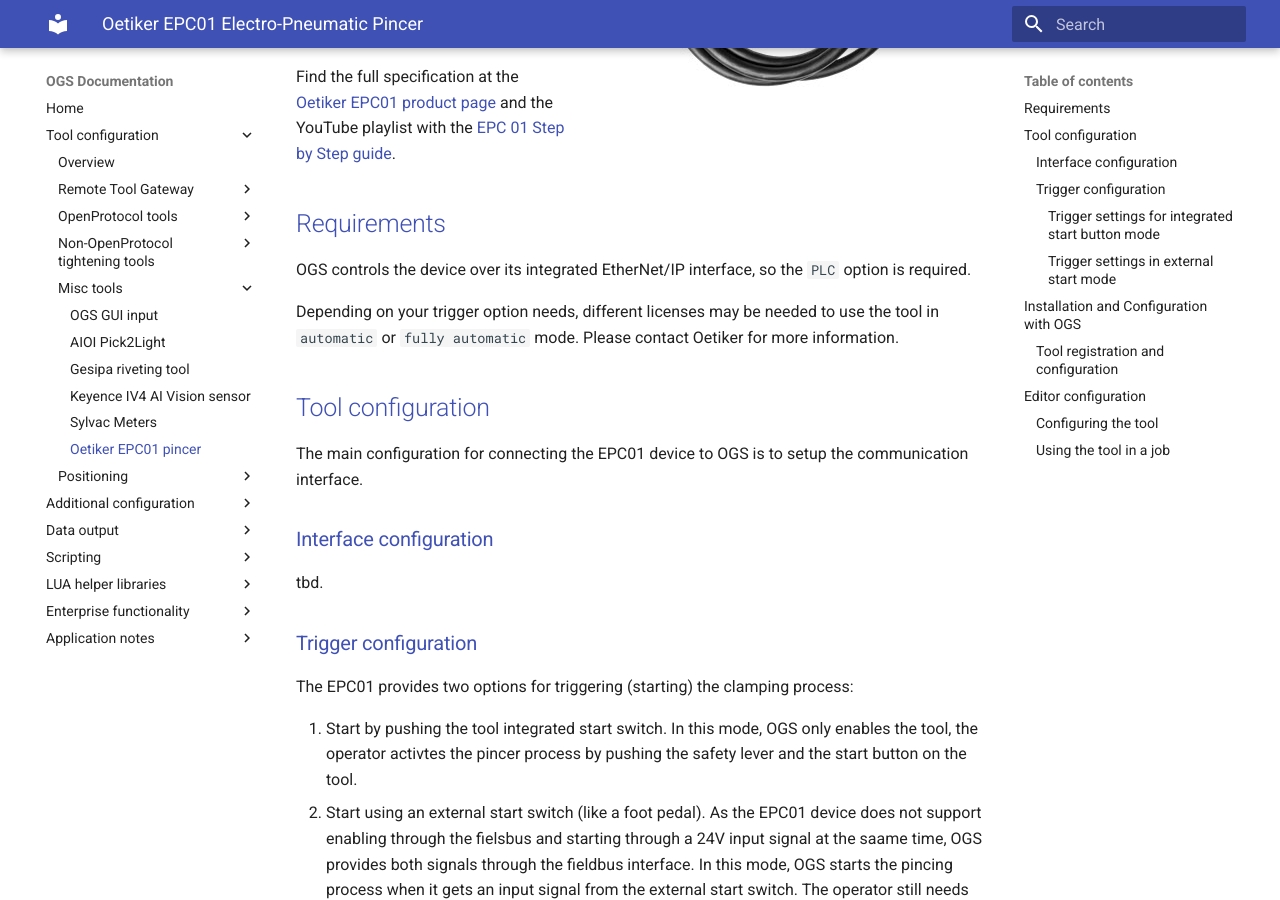
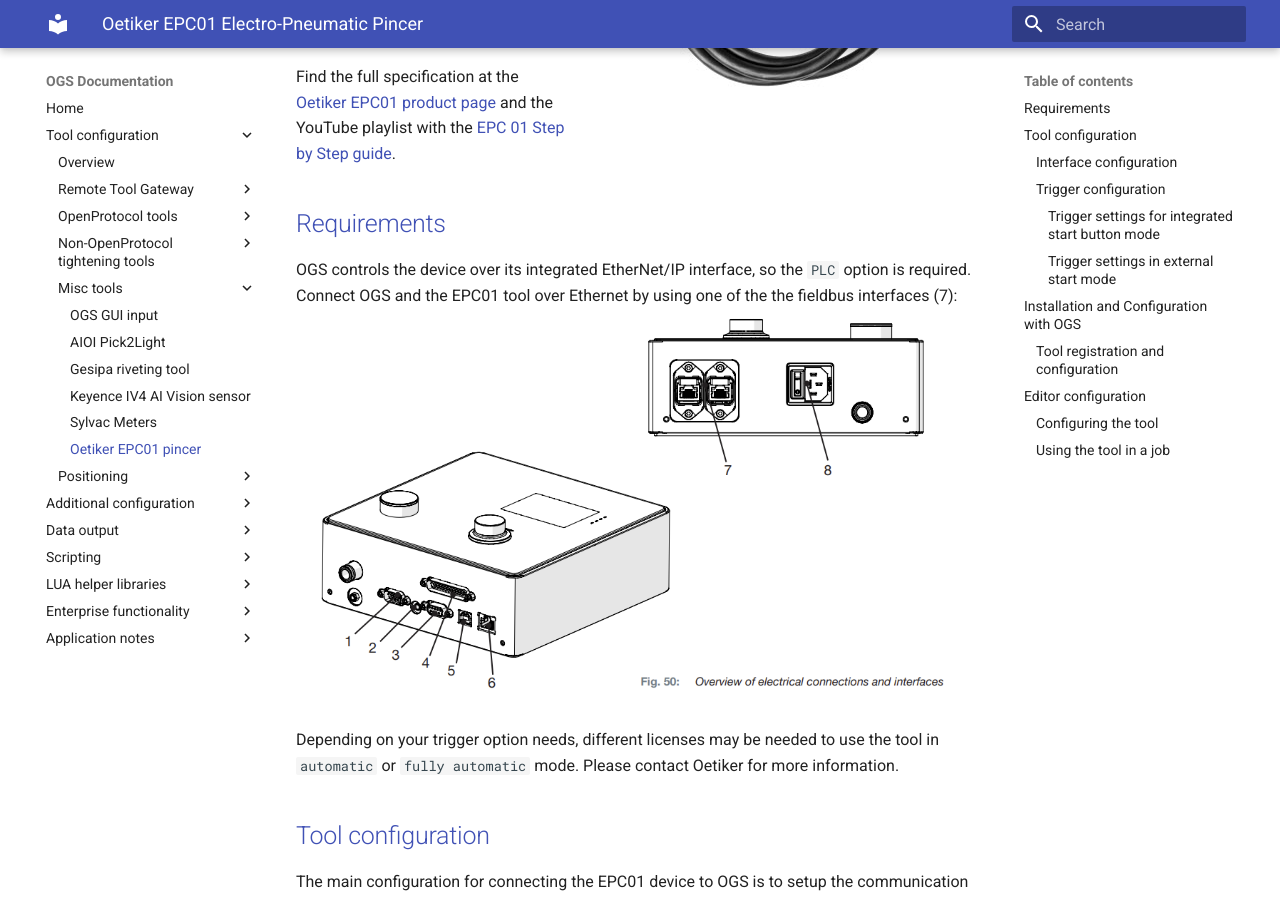
Before and after one commit to haller-erne/ogs, an MkDocs documentation site: the page built from docs/tools/misc/oetiker.md, in a window 1280 px wide and 900 px high, scrolled down 557 px. Built offline with MkDocs 1.6.1 and Material for MkDocs 9.7.7, drawn with Linux system fonts in a browser that asks for light colours.

Commit message:
Add Oetiker ethernet interface

```diff
--- a/docs/tools/misc/oetiker.md
+++ b/docs/tools/misc/oetiker.md
@@ -19,7 +19,8 @@
 
 ## Requirements
 
-OGS controls the device over its integrated EtherNet/IP interface, so the `PLC` option is required.
+OGS controls the device over its integrated EtherNet/IP interface, so the `PLC` option is required. Connect OGS and the EPC01 tool over Ethernet by using one of the  the fieldbus interfaces (7):
+![alt text](resources/oetiker-pincer-interface.png)
 
 Depending on your trigger option needs, different licenses may be needed to use the tool in `automatic` or `fully automatic` mode. Please contact Oetiker for more information.
 
```
Also changed, not shown: docs/tools/misc/resources/oetiker-pincer-interface.png (added).
